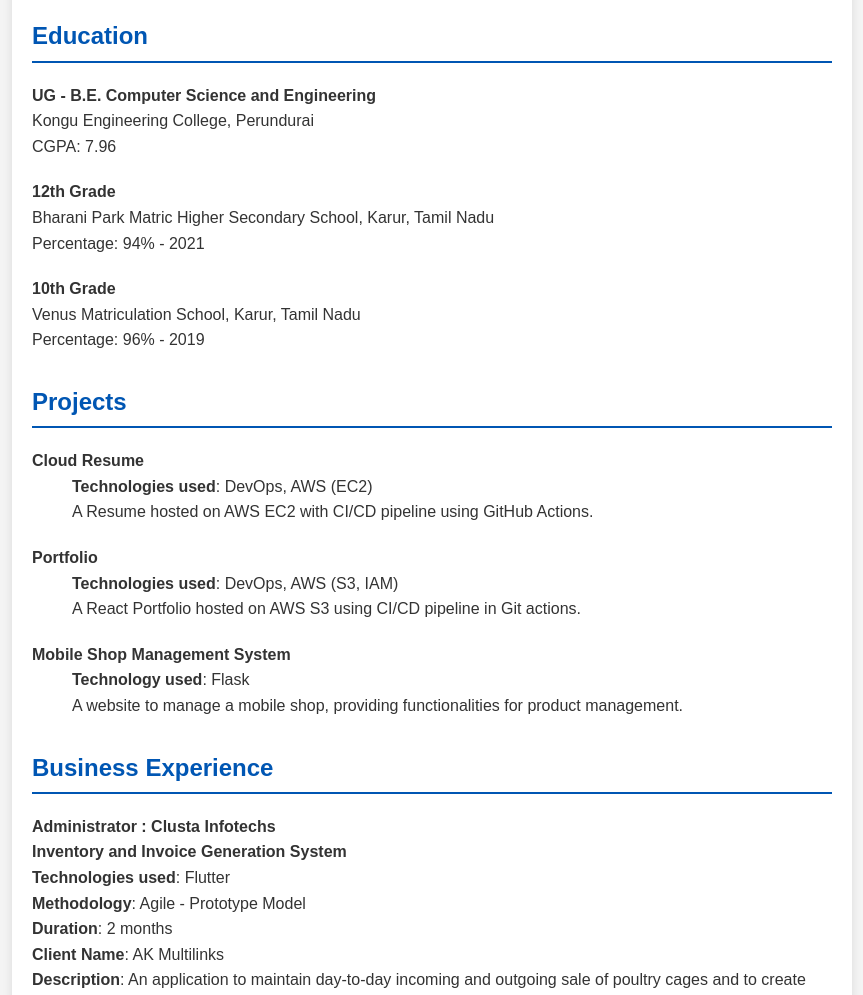
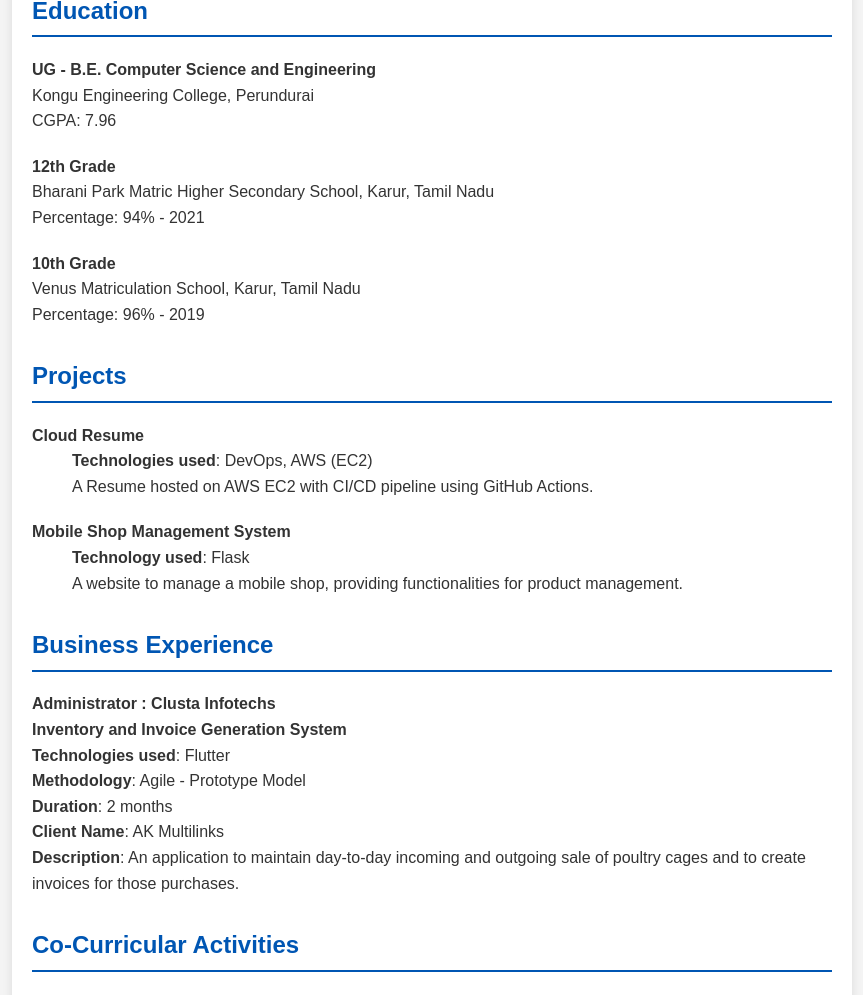
Before and after one commit to Theebaseharan007/maple-labs-resume, a plain HTML site: page index.html in a window 1280 px wide. Shown: the part 718-1713 px from the top of the page, without its empty margins (208-1071 px from the left). Drawn offline with Linux system fonts and the light colour scheme.

Commit message:
fix : bio

```diff
--- a/index.html
+++ b/index.html
@@ -9,7 +9,7 @@
 <body>
     <div class="container">
         <h1>Theebaseharan M S</h1>
-        <p>A passionate computer science engineering student willing to dedicate myself to the fullest. Interested in Networking and DevOps wishing  to leverage my excellent leadership qualities to add value for the business I work for.</p>
+        <p>A passionate computer science engineering student willing to dedicate to the fullest. With interest in Networking and DevOps , excellent leadership qualities are leveraged to add value for the business worked for.</p>
 
         <section>
             <h2>Skills</h2>
@@ -74,10 +74,7 @@
                     <ol><b>Technologies used</b>: DevOps, AWS (EC2)<br>
                     A Resume hosted on AWS EC2 with CI/CD pipeline using GitHub Actions.</ol>
                 </li>
-                <li><strong>Portfolio</strong><br>
-                    <ol><b>Technologies used</b>: DevOps, AWS (S3, IAM)<br>
-                    A React Portfolio hosted on AWS S3 using CI/CD pipeline in Git actions.</ol>
-                </li>
+
                 <li><strong>Mobile Shop Management System</strong><br>
                     <ol><b>Technology used</b>: Flask<br>
                     A website to manage a mobile shop, providing functionalities for product management.</ol>
```
